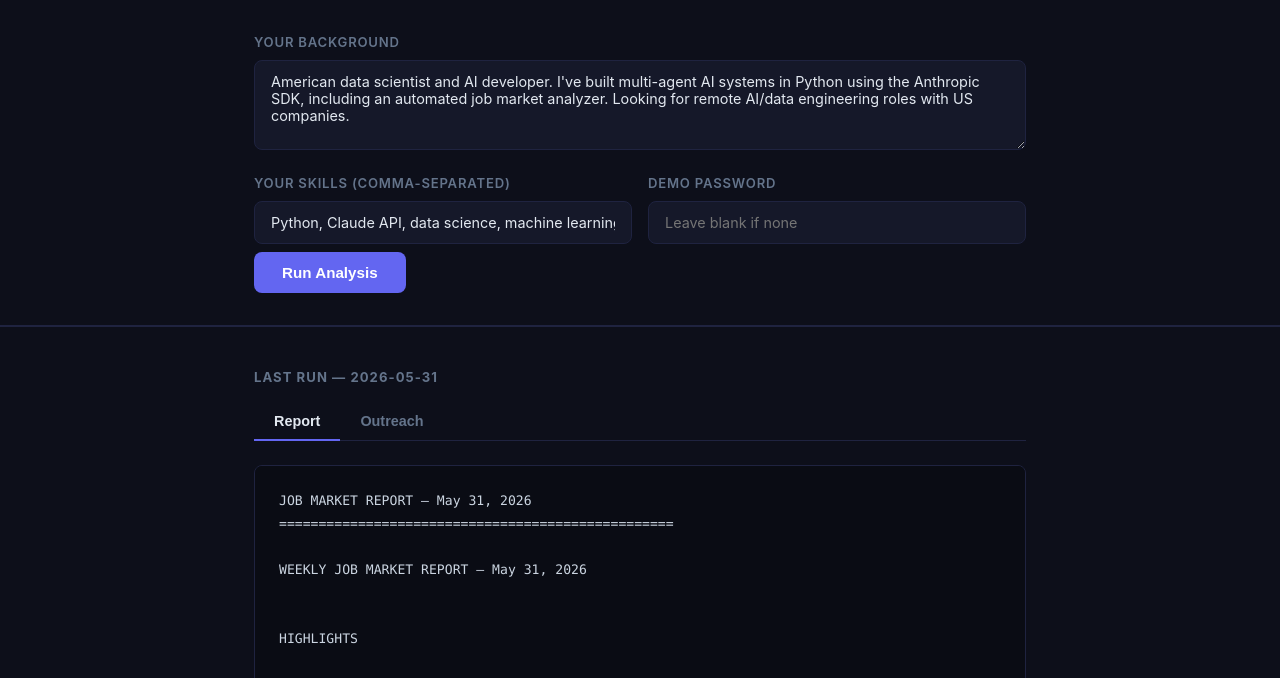
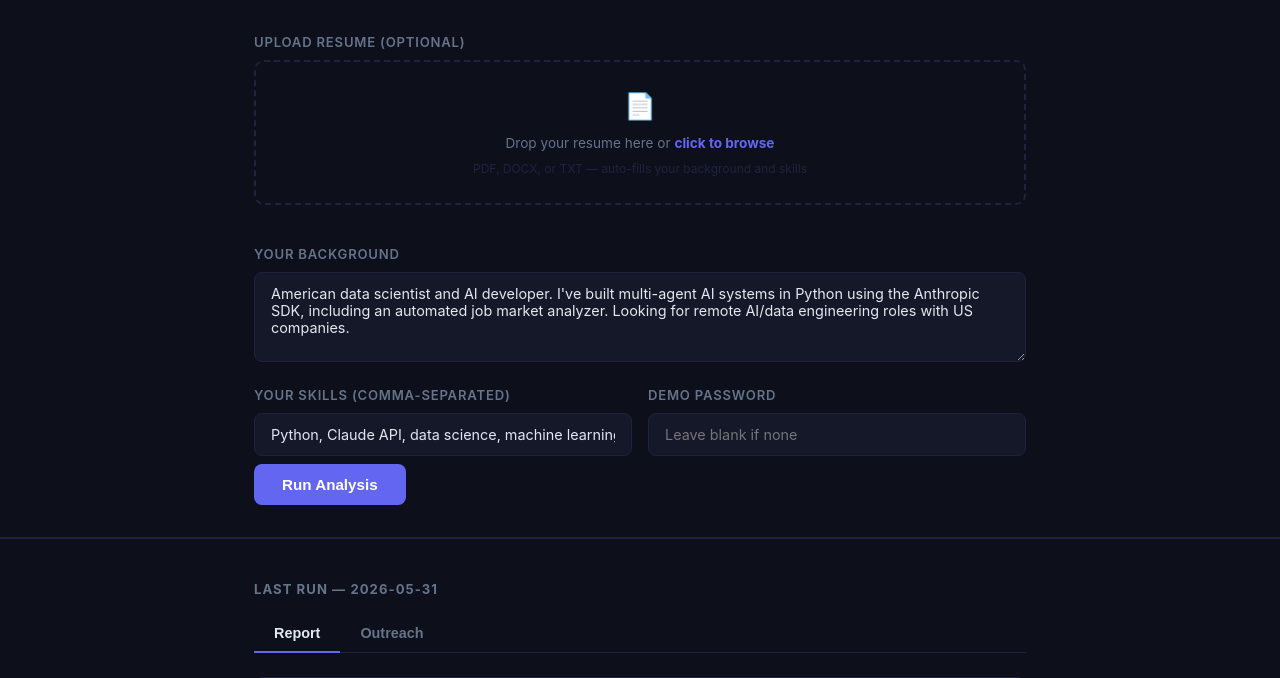
Before and after one commit to yishairasowsky/job-market-analyzer, a Flask app: page / in a window 1280 px wide. Shown: the part 233-911 px from the top of the page. Run offline with Flask 3, Linux system fonts and the light colour scheme.

Commit message:
Add resume upload — drag-drop PDF/DOCX/TXT to auto-fill form
Claude reads the resume and extracts background and skills, which
auto-populate the form fields. User reviews and clicks Run.

Co-Authored-By: Claude Sonnet 4.6 <noreply@anthropic.com>

```diff
--- a/app.py
+++ b/app.py
@@ -6,13 +6,16 @@ work in real time. Results stream back live via Server-Sent Events.
 """
 
 import os
+import io
 import json
+import base64
 import queue
 import threading
 from pathlib import Path
 from datetime import date
-from flask import Flask, render_template, request, Response, stream_with_context
+from flask import Flask, render_template, request, Response, stream_with_context, jsonify
 from dotenv import load_dotenv
+import anthropic
 
 load_dotenv()
 
@@ -45,6 +48,107 @@ def index():
         outreach=outreach,
         outreach_date=outreach_date,
     )
+
+
+@app.route("/parse-resume", methods=["POST"])
+def parse_resume():
+    if "resume" not in request.files:
+        return jsonify({"error": "No file uploaded."}), 400
+
+    f = request.files["resume"]
+    filename = f.filename.lower()
+    file_bytes = f.read()
+
+    if not file_bytes:
+        return jsonify({"error": "Uploaded file is empty."}), 400
+
+    client = anthropic.Anthropic(api_key=os.getenv("ANTHROPIC_API_KEY"))
+
+    try:
+        if filename.endswith(".pdf"):
+            # Claude natively reads PDFs — send as base64 document
+            pdf_b64 = base64.standard_b64encode(file_bytes).decode("utf-8")
+            response = client.messages.create(
+                model="claude-sonnet-4-6",
+                max_tokens=600,
+                messages=[{
+                    "role": "user",
+                    "content": [
+                        {
+                            "type": "document",
+                            "source": {
+                                "type": "base64",
+                                "media_type": "application/pdf",
+                                "data": pdf_b64,
+                            },
+                        },
+                        {
+                            "type": "text",
+                            "text": _resume_prompt(),
+                        }
+                    ],
+                }]
+            )
+
+        elif filename.endswith(".docx"):
+            from docx import Document
+            doc = Document(io.BytesIO(file_bytes))
+            text = "\n".join(p.text for p in doc.paragraphs if p.text.strip())
+            response = client.messages.create(
+                model="claude-sonnet-4-6",
+                max_tokens=600,
+                messages=[{
+                    "role": "user",
+                    "content": f"{_resume_prompt()}\n\nRESUME TEXT:\n{text[:6000]}"
+                }]
+            )
+
+        elif filename.endswith(".txt"):
+            text = file_bytes.decode("utf-8", errors="replace")
+            response = client.messages.create(
+                model="claude-sonnet-4-6",
+                max_tokens=600,
+                messages=[{
+                    "role": "user",
+                    "content": f"{_resume_prompt()}\n\nRESUME TEXT:\n{text[:6000]}"
+                }]
+            )
+
+        else:
+            return jsonify({"error": "Unsupported file type. Upload a PDF, DOCX, or TXT file."}), 400
+
+        raw = response.content[0].text.strip()
+
+        # Parse the two sections Claude returns
+        background, skills = _parse_resume_response(raw)
+        return jsonify({"background": background, "skills": skills})
+
+    except Exception as e:
+        return jsonify({"error": f"Could not read resume: {str(e)}"}), 500
+
+
+def _resume_prompt():
+    return """Read this resume and extract two things for a job search tool.
+
+Reply in exactly this format (no extra text):
+
+BACKGROUND:
+[2-3 sentences: who this person is, what they've built or done, what kind of role they're seeking. Write in first person as if they are describing themselves.]
+
+SKILLS:
+[comma-separated list of their technical skills, tools, languages, and frameworks. Keep it concise — 8-15 items max.]"""
+
+
+def _parse_resume_response(text):
+    background, skills = "", ""
+    if "BACKGROUND:" in text and "SKILLS:" in text:
+        bg_start = text.index("BACKGROUND:") + len("BACKGROUND:")
+        sk_start = text.index("SKILLS:")
+        background = text[bg_start:sk_start].strip()
+        skills = text[sk_start + len("SKILLS:"):].strip()
+    else:
+        background = text[:400]
+    return background, skills
 
 
 @app.route("/run", methods=["POST"])
--- a/requirements.txt
+++ b/requirements.txt
@@ -4,3 +4,5 @@ ddgs>=0.1.0
 python-dotenv>=1.0.0
 flask>=3.0.0
 gunicorn>=21.0.0
+pypdf>=4.0.0
+python-docx>=1.1.0
--- a/templates/index.html
+++ b/templates/index.html
@@ -283,6 +283,41 @@
       letter-spacing: 0.08em; color: var(--muted); margin-bottom: 1rem;
     }
 
+    /* ── Resume drop zone ── */
+    .drop-zone {
+      border: 2px dashed var(--border);
+      border-radius: 10px;
+      padding: 1.5rem;
+      text-align: center;
+      cursor: pointer;
+      transition: all 0.2s;
+      position: relative;
+    }
+
+    .drop-zone:hover, .drop-zone.drag-over {
+      border-color: var(--accent);
+      background: rgba(99,102,241,0.05);
+    }
+
+    .drop-zone input[type="file"] {
+      position: absolute; inset: 0; opacity: 0; cursor: pointer; width: 100%; height: 100%;
+    }
+
+    .drop-zone .drop-icon { font-size: 1.6rem; margin-bottom: 0.4rem; }
+    .drop-zone .drop-label { font-size: 0.85rem; color: var(--muted); }
+    .drop-zone .drop-label strong { color: var(--accent); }
+    .drop-zone .drop-hint { font-size: 0.75rem; color: var(--border); margin-top: 0.3rem; }
+
+    .drop-zone.has-file { border-color: var(--green); background: rgba(34,197,94,0.05); }
+    .drop-zone.has-file .drop-label { color: var(--green); }
+
+    .parse-status {
+      font-size: 0.82rem; margin-top: 0.5rem; min-height: 1.2em;
+      color: var(--muted);
+    }
+    .parse-status.ok { color: var(--green); }
+    .parse-status.err { color: var(--red); }
+
     .error-msg {
       background: rgba(239,68,68,0.1);
       border: 1px solid rgba(239,68,68,0.3);
@@ -322,20 +357,34 @@
   <div class="container">
     <form id="analyzeForm">
       <div class="form-grid">
+
+        <div>
+          <label>Upload Resume (optional)</label>
+          <div class="drop-zone" id="dropZone">
+            <input type="file" id="resumeFile" accept=".pdf,.docx,.txt">
+            <div class="drop-icon">📄</div>
+            <div class="drop-label">Drop your resume here or <strong>click to browse</strong></div>
+            <div class="drop-hint">PDF, DOCX, or TXT — auto-fills your background and skills</div>
+          </div>
+          <div class="parse-status" id="parseStatus"></div>
+        </div>
+
         <div>
           <label>Your Background</label>
-          <textarea name="background" placeholder="Who are you, what have you built, what kind of role are you looking for?">American data scientist and AI developer. I've built multi-agent AI systems in Python using the Anthropic SDK, including an automated job market analyzer. Looking for remote AI/data engineering roles with US companies.</textarea>
+          <textarea name="background" id="bgField" placeholder="Who are you, what have you built, what kind of role are you looking for?">American data scientist and AI developer. I've built multi-agent AI systems in Python using the Anthropic SDK, including an automated job market analyzer. Looking for remote AI/data engineering roles with US companies.</textarea>
         </div>
+
         <div class="form-row">
           <div>
             <label>Your Skills (comma-separated)</label>
-            <input type="text" name="skills" value="Python, Claude API, data science, machine learning, LLMs, SQL, Git">
+            <input type="text" name="skills" id="skillsField" value="Python, Claude API, data science, machine learning, LLMs, SQL, Git">
           </div>
           <div>
             <label>Demo Password</label>
             <input type="password" name="password" placeholder="Leave blank if none">
           </div>
         </div>
+
       </div>
       <button type="submit" class="run-btn" id="runBtn">
         <div class="spinner"></div>
@@ -517,6 +566,69 @@
     const text = document.getElementById(id).textContent;
     navigator.clipboard.writeText(text).catch(() => {});
   }
+
+  // ── Resume upload ──
+  const dropZone = document.getElementById('dropZone');
+  const resumeFile = document.getElementById('resumeFile');
+  const parseStatus = document.getElementById('parseStatus');
+
+  dropZone.addEventListener('dragover', (e) => {
+    e.preventDefault();
+    dropZone.classList.add('drag-over');
+  });
+
+  dropZone.addEventListener('dragleave', () => dropZone.classList.remove('drag-over'));
+
+  dropZone.addEventListener('drop', (e) => {
+    e.preventDefault();
+    dropZone.classList.remove('drag-over');
+    const file = e.dataTransfer.files[0];
+    if (file) handleResumeFile(file);
+  });
+
+  resumeFile.addEventListener('change', () => {
+    if (resumeFile.files[0]) handleResumeFile(resumeFile.files[0]);
+  });
+
+  async function handleResumeFile(file) {
+    const allowed = ['application/pdf', 'application/vnd.openxmlformats-officedocument.wordprocessingml.document', 'text/plain'];
+    const nameOk = file.name.match(/\.(pdf|docx|txt)$/i);
+    if (!nameOk) {
+      setParseStatus('Unsupported file type. Use PDF, DOCX, or TXT.', 'err');
+      return;
+    }
+
+    // Show filename in drop zone
+    dropZone.classList.add('has-file');
+    dropZone.querySelector('.drop-label').innerHTML = `<strong>${file.name}</strong>`;
+    setParseStatus('Reading resume…', '');
+
+    const fd = new FormData();
+    fd.append('resume', file);
+
+    try {
+      const res = await fetch('/parse-resume', { method: 'POST', body: fd });
+      const data = await res.json();
+
+      if (data.error) {
+        setParseStatus(data.error, 'err');
+        dropZone.classList.remove('has-file');
+        return;
+      }
+
+      if (data.background) document.getElementById('bgField').value = data.background;
+      if (data.skills) document.getElementById('skillsField').value = data.skills;
+      setParseStatus('Resume parsed — review and edit below, then click Run.', 'ok');
+
+    } catch (err) {
+      setParseStatus('Upload failed: ' + err.message, 'err');
+    }
+  }
+
+  function setParseStatus(msg, cls) {
+    parseStatus.textContent = msg;
+    parseStatus.className = 'parse-status' + (cls ? ' ' + cls : '');
+  }
 </script>
 
 </body>
```
